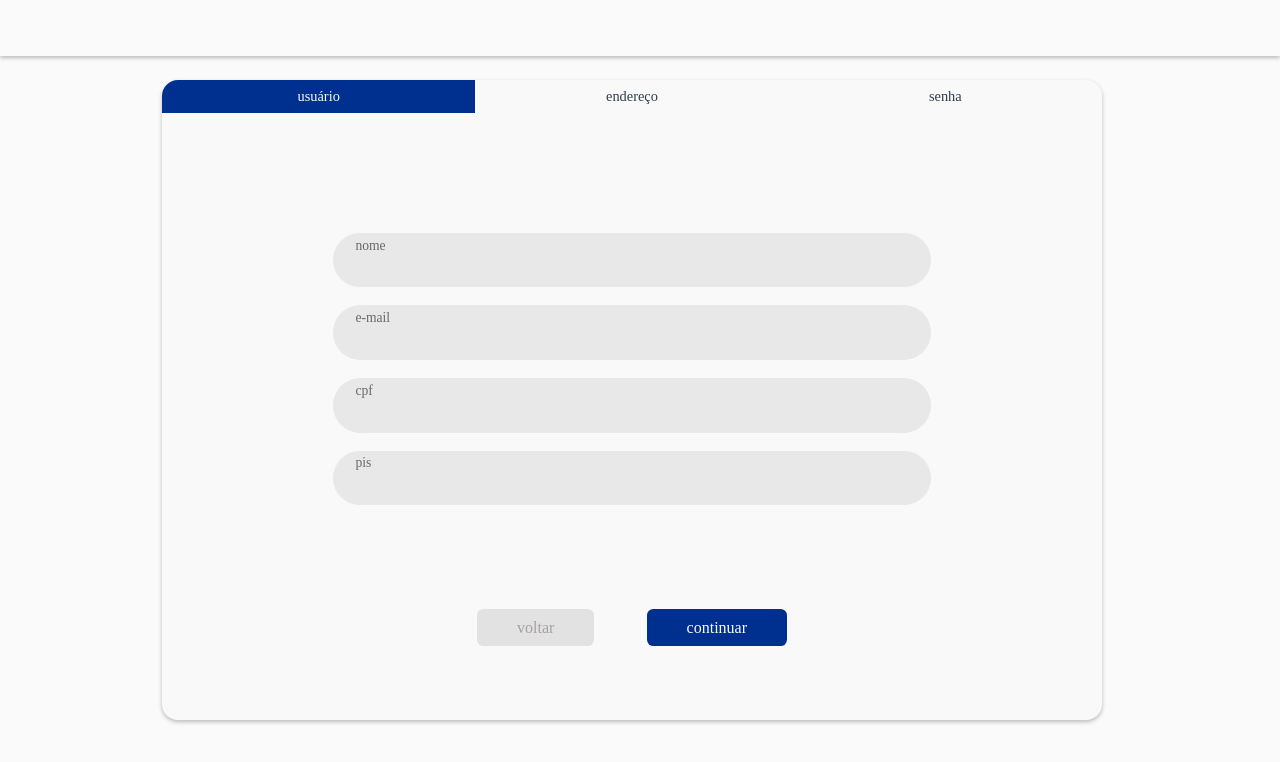
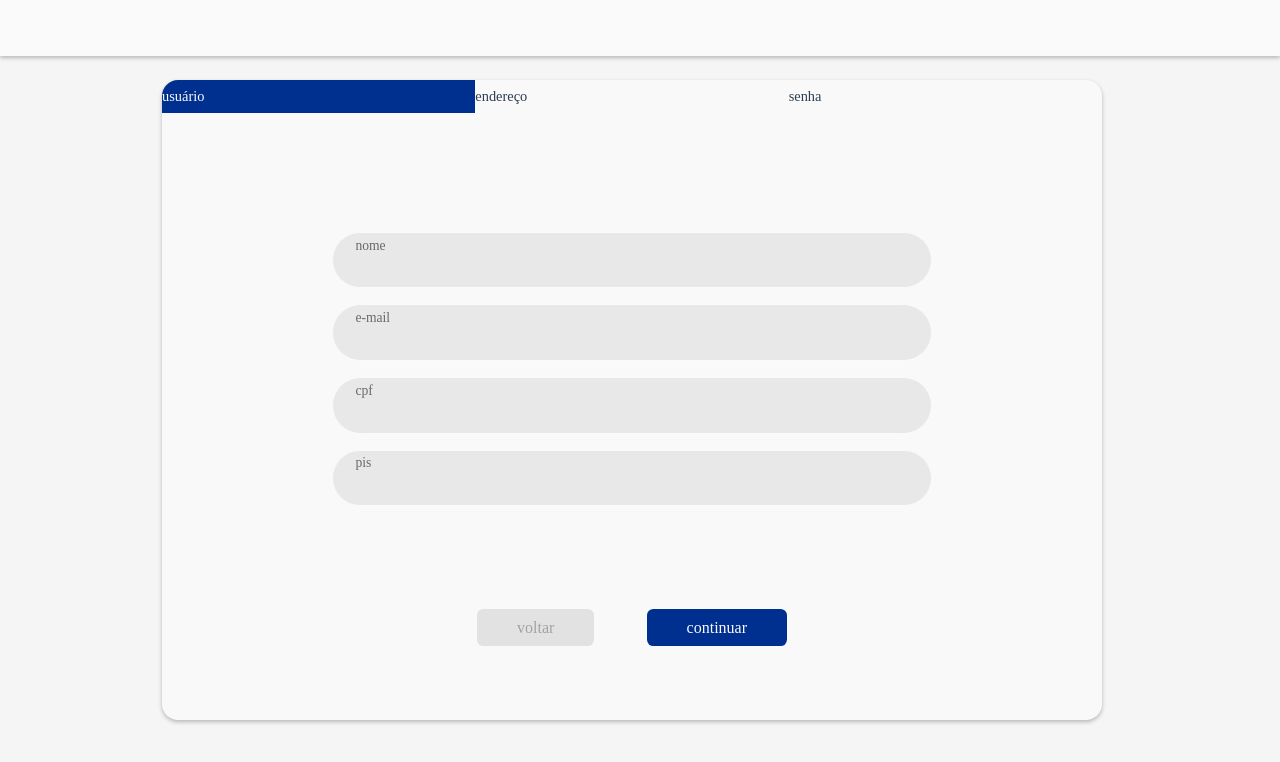
Before and after one commit to rodrigoRolim/challenge-front, a Vue app: page /cadastro in a window 1280 px wide. Shown: the top 762 px of the page. Built offline with nearby package versions, Linux system fonts and the light colour scheme.

Commit message:
feat(component): remove alignment of text and change background color

```diff
--- a/src/App.vue
+++ b/src/App.vue
@@ -26,9 +26,8 @@ export default {
   font-family: Avenir, Helvetica, Arial, sans-serif;
   -webkit-font-smoothing: antialiased;
   -moz-osx-font-smoothing: grayscale;
-  text-align: center;
   color: #2c3e50;
-  background-color: #fafafa;
+  background-color: #f5f5f5;
   overflow: auto;
 }
 
```
